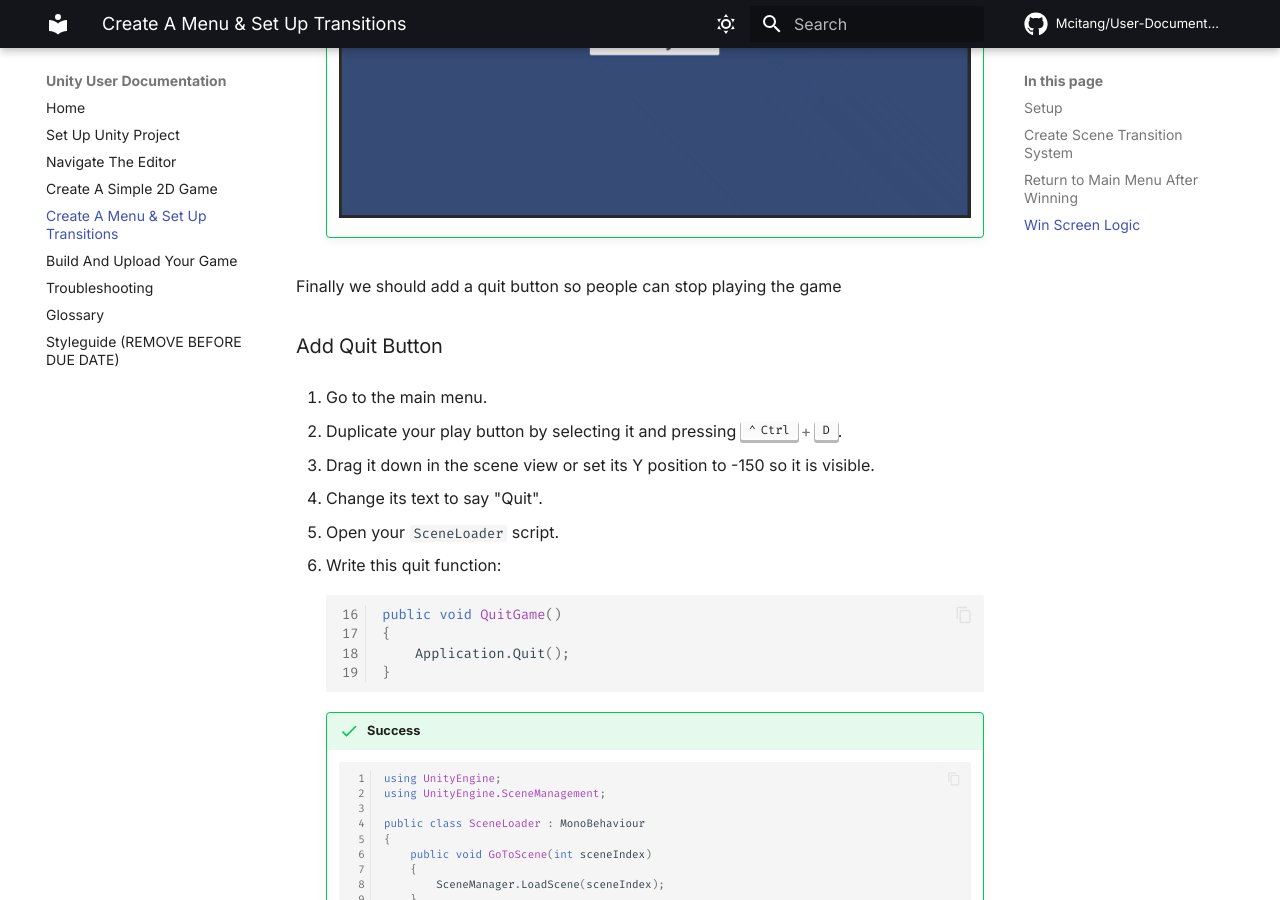
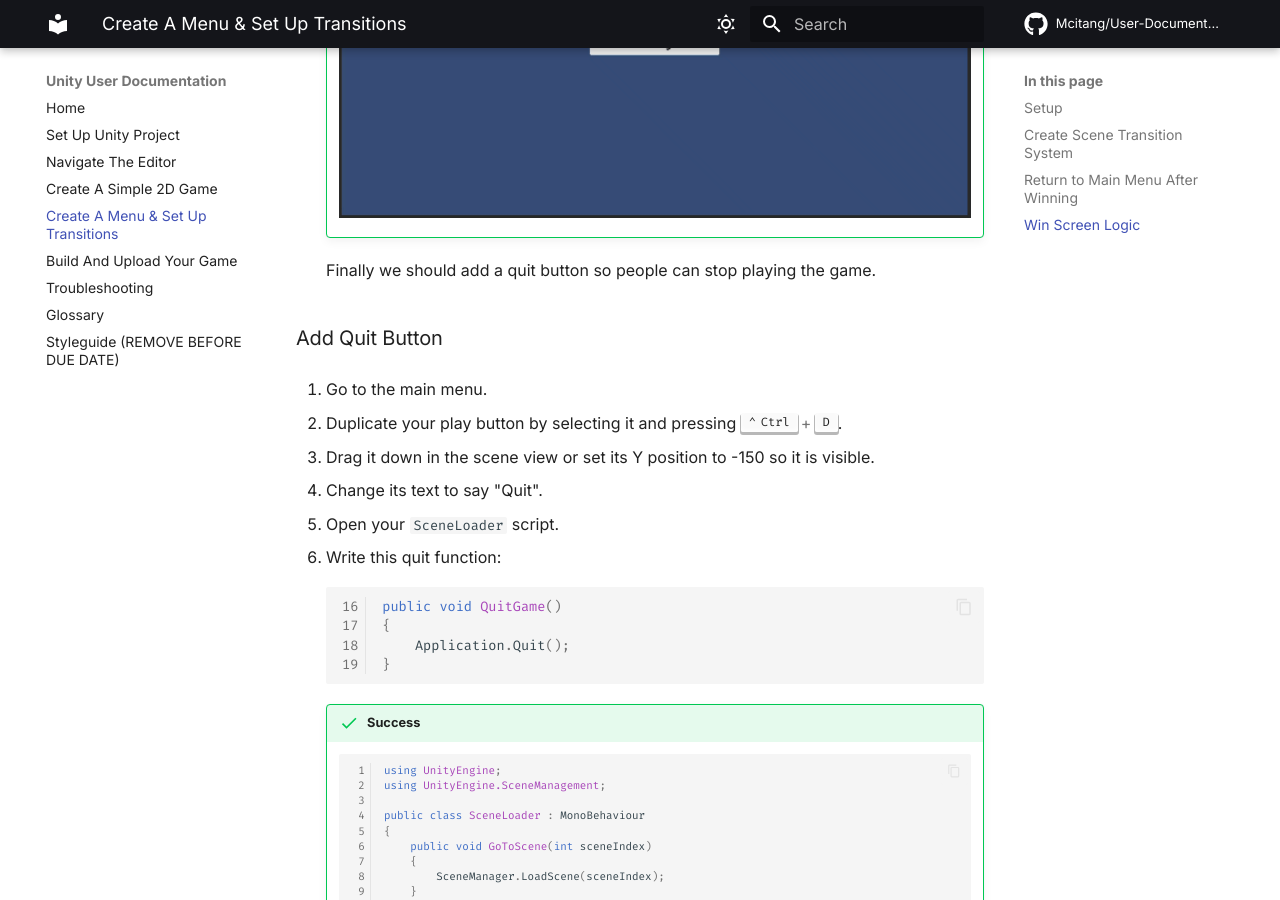
Before and after one commit to Mcitang/User-Documentation, an MkDocs documentation site: the page built from docs/make-menus.md, in a window 1280 px wide and 900 px high, scrolled down 11562 px. Built offline with MkDocs 1.6.1 and Material for MkDocs 9.7.7, drawn with Linux system fonts in a browser that asks for light colours; comment, search, counter and statistics services are not loaded.

Commit message:
Fix punctuation

```diff
--- a/docs/make-menus.md
+++ b/docs/make-menus.md
@@ -372,7 +372,7 @@
 
         ![Main menu to Game then back to Main Menu][game-loop-gif]
 
-Finally we should add a quit button so people can stop playing the game
+    Finally we should add a quit button so people can stop playing the game.
 
 ### Add Quit Button
 
```
